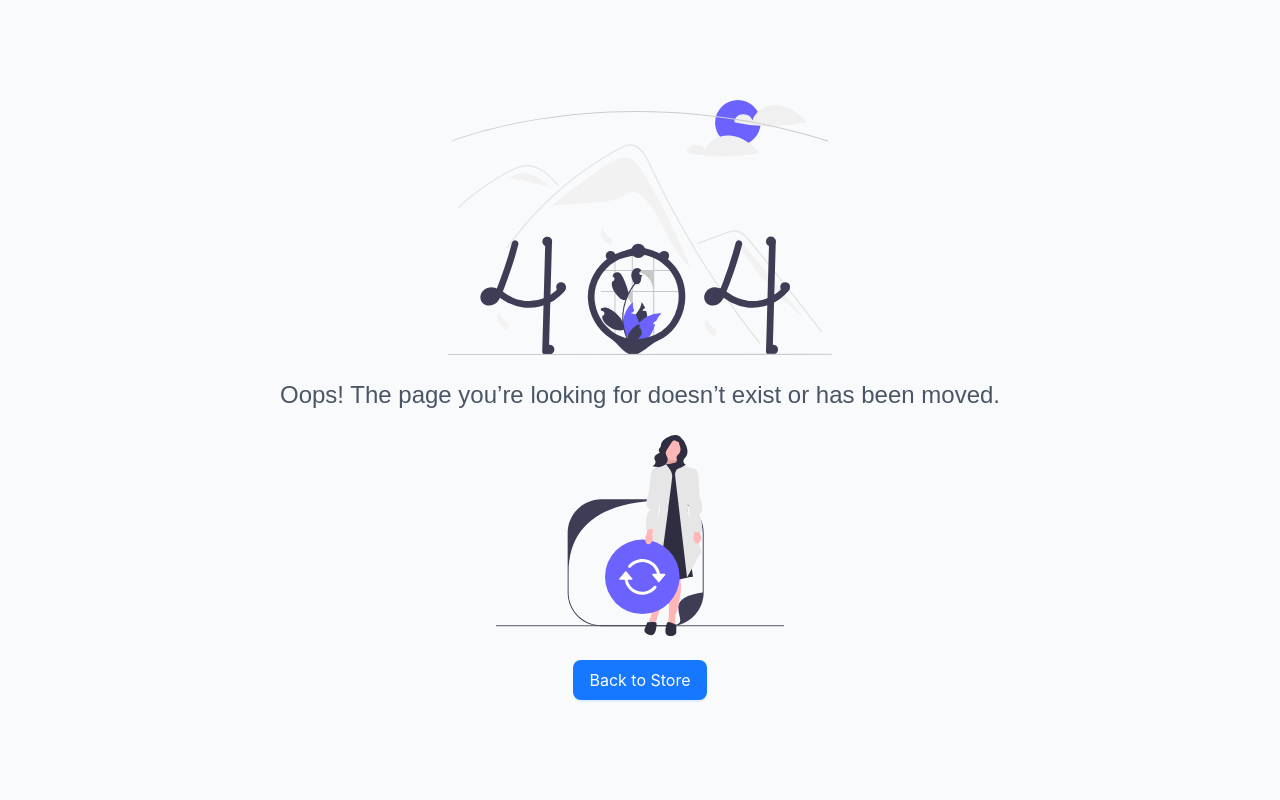
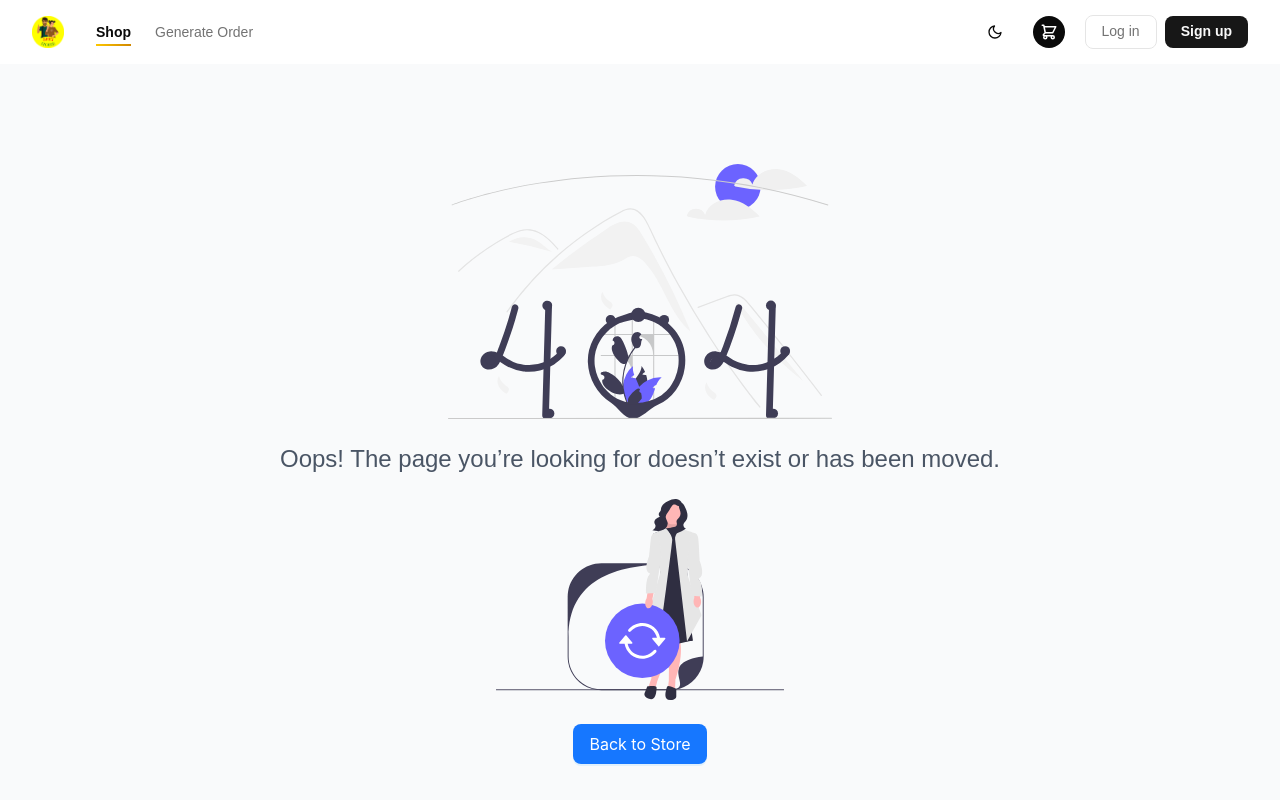
Before and after one commit to MIANSIT/shei-hoise, a Next.js app: page /1 in a window 1280 px wide. Shown: the top 800 px of the page. Built offline with nearby package versions, Linux system fonts and the light colour scheme; no server answers; the database is empty.

Commit message:
:bug: Fix: store based header changed

```diff
--- a/src/app/[store_slug]/checkout/page.tsx
+++ b/src/app/[store_slug]/checkout/page.tsx
@@ -3,8 +3,7 @@
 
 import { useState, useEffect } from "react";
 import useCartStore from "@/lib/store/cartStore";
-import Header from "../../components/common/Header";
-import Footer from "../../components/common/Footer";
+
 import DesktopCheckout from "../../components/products/checkout/DesktopCheckoutLayout";
 import MobileCheckout from "../../components/products/checkout/MobileCheckoutLayout";
 
@@ -24,7 +23,7 @@ export default function CheckoutPage() {
 
   return (
     <>
-      <Header />
+
 
       {/* Desktop Version */}
       <div className="hidden md:block">
@@ -44,7 +43,6 @@ export default function CheckoutPage() {
         />
       </div>
 
-      <Footer />
     </>
   );
 }
--- a/src/app/[store_slug]/generate-orders-link/page.tsx
+++ b/src/app/[store_slug]/generate-orders-link/page.tsx
@@ -1,14 +1,11 @@
 // app/admin/orders/page.tsx
 import CustomOrder from "@/app/components/customOrder/CustomOrder";
-import Header from "../../components/common/Header";
-import Footer from "../../components/common/Footer";
+
 
 export default function OrdersPage() {
   return (
     <div className="">
-      <Header />
       <CustomOrder />
-      <Footer />
     </div>
   );
 }
--- /dev/null
+++ b/src/app/[store_slug]/layout.tsx
@@ -0,0 +1,34 @@
+import React from "react";
+import StoreHeader from "@/app/components/common/StoreHeader";
+import Footer from "@/app/components/common/Footer";
+
+interface StoreLayoutProps {
+  children: React.ReactNode;
+  params: Promise<{
+    store_slug: string;
+  }>;
+}
+
+export default async function StoreLayout({
+  children,
+  params,
+}: StoreLayoutProps) {
+  // Await the params
+  const { store_slug } = await params;
+
+  // Safety check
+  if (!store_slug) return null;
+
+  return (
+    <>
+      {/* Pass storeSlug to header */}
+      <StoreHeader storeSlug={store_slug} />
+
+      {/* Main content */}
+      <main>{children}</main>
+
+      {/* Footer */}
+      <Footer />
+    </>
+  );
+}
--- a/src/app/[store_slug]/page.tsx
+++ b/src/app/[store_slug]/page.tsx
@@ -1,12 +1,11 @@
 /* eslint-disable @typescript-eslint/no-explicit-any */
 "use client";
 
-import React, { useEffect, useState,use  } from "react";
+import React, { useEffect, useState, use } from "react";
 import { useSheiNotification } from "@/lib/hook/useSheiNotification";
 import useCartStore from "@/lib/store/cartStore";
 import ProductGrid from "../components/products/ProductGrid";
-import Header from "../components/common/Header";
-import Footer from "../components/common/Footer";
+
 import { clientGetProducts } from "@/lib/queries/products/clientGetProducts";
 import { getStoreIdBySlug } from "@/lib/queries/stores/getStoreIdBySlug"; // your new query
 import { Product } from "@/lib/types/product";
@@ -133,11 +132,9 @@ export default function StorePage({ params }: StorePageProps) {
   if (loading) {
     return (
       <>
-        <Header />
         <div className="flex justify-center items-center py-20">
           <span className="text-lg font-medium">Loading...</span>
         </div>
-        <Footer />
       </>
     );
   }
@@ -148,7 +145,6 @@ export default function StorePage({ params }: StorePageProps) {
 
   return (
     <>
-      <Header />
       <div className="px-8 py-4">
         {products.length === 0 ? (
           <div className="text-center py-20 text-lg font-medium">
@@ -163,7 +159,6 @@ export default function StorePage({ params }: StorePageProps) {
           />
         )}
       </div>
-      <Footer />
     </>
   );
 }
--- /dev/null
+++ b/src/app/components/common/DesktopHeaderforStore.tsx
@@ -0,0 +1,73 @@
+"use client";
+
+import { useState } from "react";
+import LogoTitle from "../header/LogoTitle";
+import NavMenu, { NavLink } from "../header/NavMenu";
+import ShoppingCartIcon from "../cart/ShoppingCartIcon";
+import CartSidebar from "../cart/CartSidebar";
+import AuthButtons from "../header/AuthButtons";
+import ThemeToggle from "../theme/ThemeToggle";
+import { useCurrentUser } from "@/lib/hook/useCurrentUser"; // Import your user hook
+
+interface DesktopHeaderProps {
+  storeSlug: string; // ✅ added
+}
+
+export default function DesktopHeader({ storeSlug }: DesktopHeaderProps) {
+  const [isCartOpen, setIsCartOpen] = useState(false);
+  const { user, loading } = useCurrentUser(); // Get current user
+
+  // ✅ Dynamic store-based navigation
+  const mainLinks: NavLink[] = [
+    { name: "Shop", path: `/${storeSlug}` },
+    { name: "Generate Order", path: `/${storeSlug}/generate-orders-link` },
+  ];
+
+  // ✅ Auth links - adjust to include store slug if needed
+  const authLinksUser: NavLink[] = user
+    ? [
+        {
+          name: user.first_name || "Profile",
+          path: "/profile",
+          isHighlighted: true,
+        },
+      ]
+    : [
+       { name: "Log in", path: "/login" },
+        { name: "Sign up", path: "/sign-up", isHighlighted: true },
+      ];
+
+  return (
+    <>
+      <header
+        className="
+          hidden md:flex fixed top-0 left-0 w-full h-16
+          items-center justify-between px-8 z-50
+          transition-colors duration-300
+          bg-transparent backdrop-blur-md
+        "
+      >
+        {/* Left side */}
+        <div className="flex items-center gap-8">
+          <LogoTitle showTitle={false} />
+          <NavMenu links={mainLinks} />
+        </div>
+
+        {/* Right side */}
+        <div className="flex items-center gap-5">
+          <ThemeToggle />
+          <ShoppingCartIcon onClick={() => setIsCartOpen(true)} />
+          {!loading && (
+            <AuthButtons links={authLinksUser} isAdminPanel={false} />
+          )}
+        </div>
+      </header>
+
+      {/* Padding for fixed header */}
+      <main className="pt-16" />
+
+      {/* Cart sidebar */}
+      <CartSidebar isOpen={isCartOpen} onClose={() => setIsCartOpen(false)} />
+    </>
+  );
+}
--- /dev/null
+++ b/src/app/components/common/MobileHeaderforStore.tsx
@@ -0,0 +1,125 @@
+"use client";
+
+import { useState, useEffect } from "react";
+import Link from "next/link";
+import ShoppingCartIcon from "../cart/ShoppingCartIcon";
+import CartBottomBar from "../cart/CartBottomBar";
+import { usePathname } from "next/navigation";
+import LogoTitle from "../header/LogoTitle";
+import { NavLink } from "../header/NavMenu";
+import AuthButtons from "../header/AuthButtons";
+import ThemeToggle from "../theme/ThemeToggle";
+import { Button } from "@/components/ui/button";
+import { HiOutlineMenu, HiOutlineX } from "react-icons/hi";
+import { useCurrentUser } from "@/lib/hook/useCurrentUser";
+
+interface MobileHeaderProps {
+  storeSlug: string; // ✅ added prop
+}
+
+export default function MobileHeader({ storeSlug }: MobileHeaderProps) {
+  const [isCartOpen, setIsCartOpen] = useState(false);
+  const [isHydrated, setIsHydrated] = useState(false);
+  const [menuOpen, setMenuOpen] = useState(false);
+  const pathname = usePathname();
+  const { user, loading } = useCurrentUser();
+
+  useEffect(() => {
+    setIsHydrated(true);
+  }, []);
+
+  // ✅ Dynamic store-based nav links
+  const navLinks: NavLink[] = [
+    { name: "Shop", path: `/${storeSlug}` },
+    { name: "Generate Order", path: `/${storeSlug}/generate-orders-link` },
+  ];
+
+  // ✅ Conditional auth links
+  const authLinksUser: NavLink[] = user
+    ? [
+        {
+          name: user.first_name || "Profile",
+          path: `/profile`,
+          isHighlighted: true,
+        },
+      ]
+    : [
+        { name: "Log in", path: `/login` },
+        { name: "Sign up", path: `/sign-up`, isHighlighted: true },
+      ];
+
+  return (
+    <>
+      <header className="bg-background px-4 py-3 shadow-md lg:hidden fixed top-0 left-0 w-full z-50">
+        <div className="flex items-center justify-between">
+          <LogoTitle showTitle={true} />
+          <div className="flex items-center gap-2">
+            <ThemeToggle />
+            <ShoppingCartIcon onClick={() => setIsCartOpen(true)} />
+            <Button
+              variant="ghost"
+              size="icon"
+              onClick={() => setMenuOpen((prev) => !prev)}
+              className="text-foreground hover:bg-accent"
+              aria-label={menuOpen ? "Close menu" : "Open menu"}
+            >
+              {menuOpen ? (
+                <HiOutlineX size={18} />
+              ) : (
+                <HiOutlineMenu size={18} />
+              )}
+            </Button>
+          </div>
+        </div>
+
+        {/* Collapsible mobile nav */}
+        <nav
+          className={`overflow-hidden transition-all duration-300 ease-in-out bg-background ${
+            menuOpen ? "max-h-[500px] opacity-100 mt-2" : "max-h-0 opacity-0"
+          }`}
+        >
+          <ul className="space-y-2 p-3">
+            {navLinks.map((link) => {
+              const isActive = isHydrated && pathname === link.path;
+              return (
+                <li key={link.path}>
+                  <Link
+                    href={link.path}
+                    className={`block py-2 px-3 rounded-md transition-colors duration-200 text-left text-sm ${
+                      isActive
+                        ? "bg-accent text-accent-foreground"
+                        : "text-foreground hover:bg-accent"
+                    }`}
+                    onClick={() => setMenuOpen(false)}
+                  >
+                    {link.name}
+                  </Link>
+                </li>
+              );
+            })}
+
+            <li>
+              <div className="border-t border-border my-2" />
+            </li>
+
+            <li>
+              {!loading && (
+                <AuthButtons
+                  links={authLinksUser}
+                  isAdminPanel={false}
+                  isVertical={true}
+                />
+              )}
+            </li>
+          </ul>
+        </nav>
+      </header>
+
+      {/* Spacer to prevent content overlap */}
+      <div className="h-[60px] lg:hidden" />
+
+      {/* Cart bottom sheet */}
+      <CartBottomBar isOpen={isCartOpen} onClose={() => setIsCartOpen(false)} />
+    </>
+  );
+}
--- /dev/null
+++ b/src/app/components/common/StoreHeader.tsx
@@ -0,0 +1,27 @@
+"use client";
+
+import MobileHeader from "./MobileHeaderforStore";
+import DesktopHeader from "./DesktopHeaderforStore";
+
+interface HeaderProps {
+  storeSlug: string; // ✅ required
+  isAdmin?: boolean;
+  onSidebarToggle?: () => void;
+}
+
+export default function StoreHeader({
+  storeSlug,
+  isAdmin = false,
+  onSidebarToggle,
+}: HeaderProps) {
+  return (
+    <>
+      <div className="block md:hidden">
+        <MobileHeader storeSlug={storeSlug} />
+      </div>
+      <div className="hidden md:block">
+        <DesktopHeader storeSlug={storeSlug} />
+      </div>
+    </>
+  );
+}
--- a/src/app/components/customOrder/CustomOrder.tsx
+++ b/src/app/components/customOrder/CustomOrder.tsx
@@ -89,8 +89,13 @@ export default function CustomOrder() {
     // Build query string: ?product=product_id@variant_id@quantity&product=...
     const params = orderProducts
       .map((item) => {
-        const variantPart = item.variant_id ? item.variant_id : "none";
-        return `product=${item.product_id}@${variantPart}@${item.quantity}`;
+        if (item.variant_id) {
+          // product with variant → product_id@variant_id@quantity
+          return `product=${item.product_id}@${item.variant_id}@${item.quantity}`;
+        } else {
+          // product without variant → product_id@quantity
+          return `product=${item.product_id}@${item.quantity}`;
+        }
       })
       .join("&");
 
```
Also changed, not shown: src/app/[store_slug]/product/[slug]/page.tsx (+10 -14 lines). Lines whose indentation alone changed are shown as unchanged.
